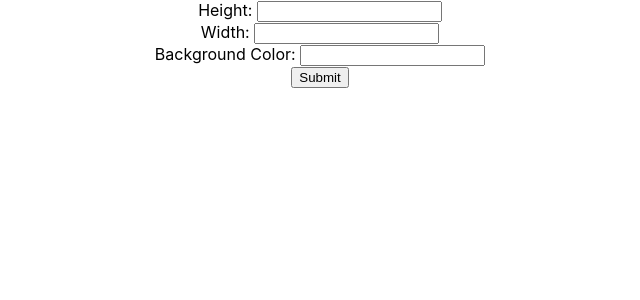
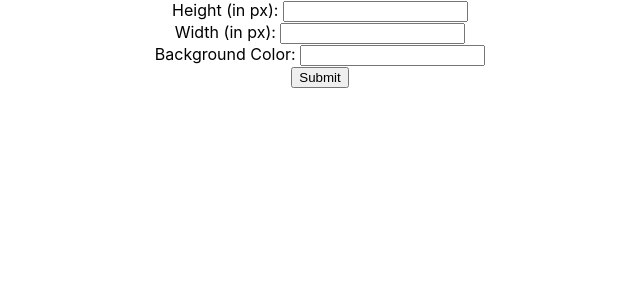
Before and after one commit to carl-molina/react-forms-boxes, a React (Create React App) app: page / in a window 1280 px wide. Shown: the top 300 px of the page, without its empty margins (320-960 px from the left). Built offline with nearby package versions, Linux system fonts and the light colour scheme; the HTML template or start-up script is replaced by a standard one.

Commit message:
updated to include desired unit in form

```diff
--- a/src/NewBoxForm.js
+++ b/src/NewBoxForm.js
@@ -40,7 +40,7 @@ function NewBoxForm({ add }) {
     <div className="NewFormBox">
       <form onSubmit={handleSubmit}>
         <div>
-          <label htmlFor="NewFormBox-height">Height: </label>
+          <label htmlFor="NewFormBox-height">Height (in px): </label>
           <input
             id="NewBoxForm-height"
             onChange={handleChange}
@@ -49,7 +49,7 @@ function NewBoxForm({ add }) {
           />
         </div>
         <div>
-          <label htmlFor="NewFormBox-width">Width: </label>
+          <label htmlFor="NewFormBox-width">Width (in px): </label>
           <input
             id="NewBoxForm-width"
             onChange={handleChange}
```
